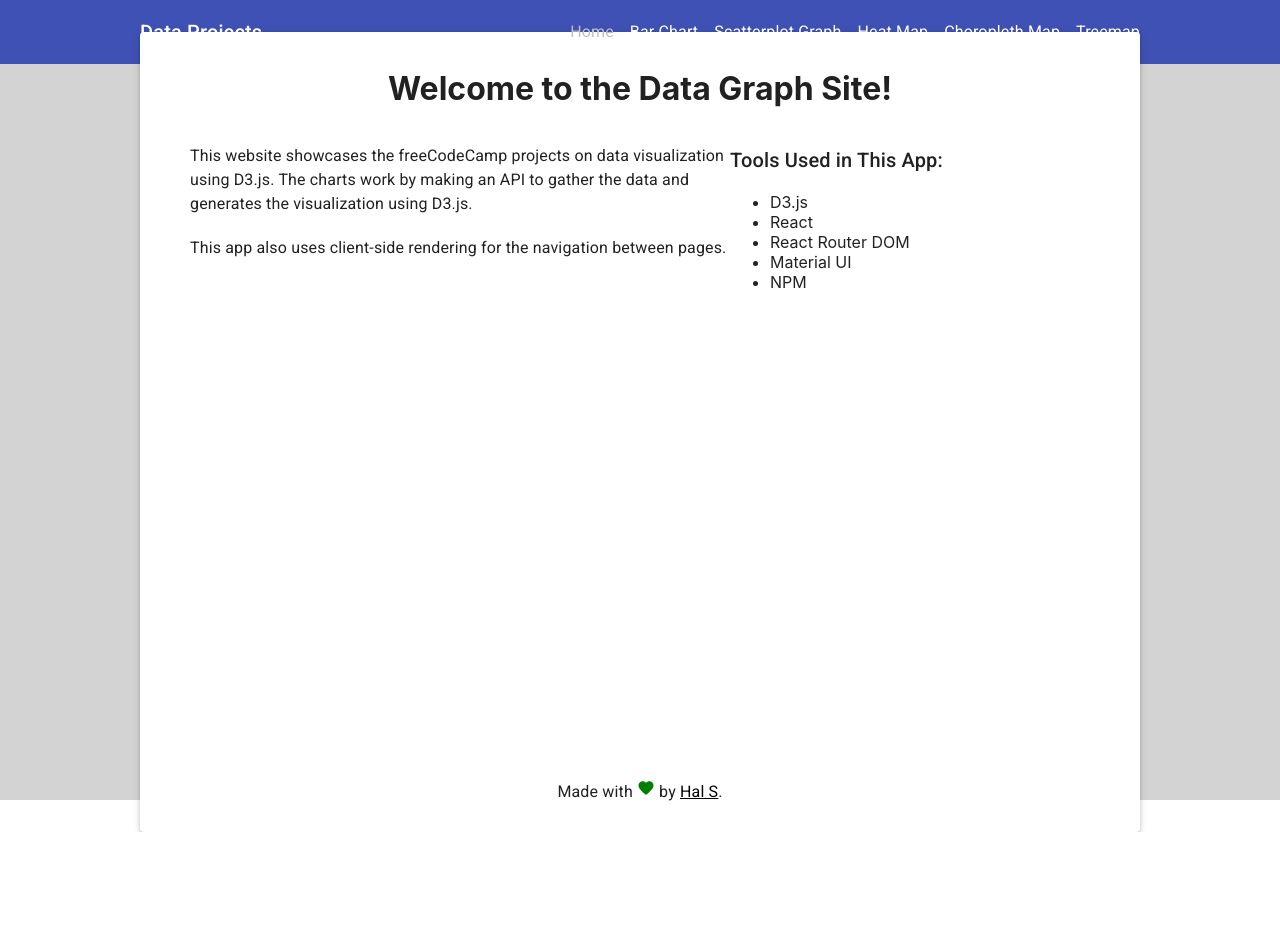
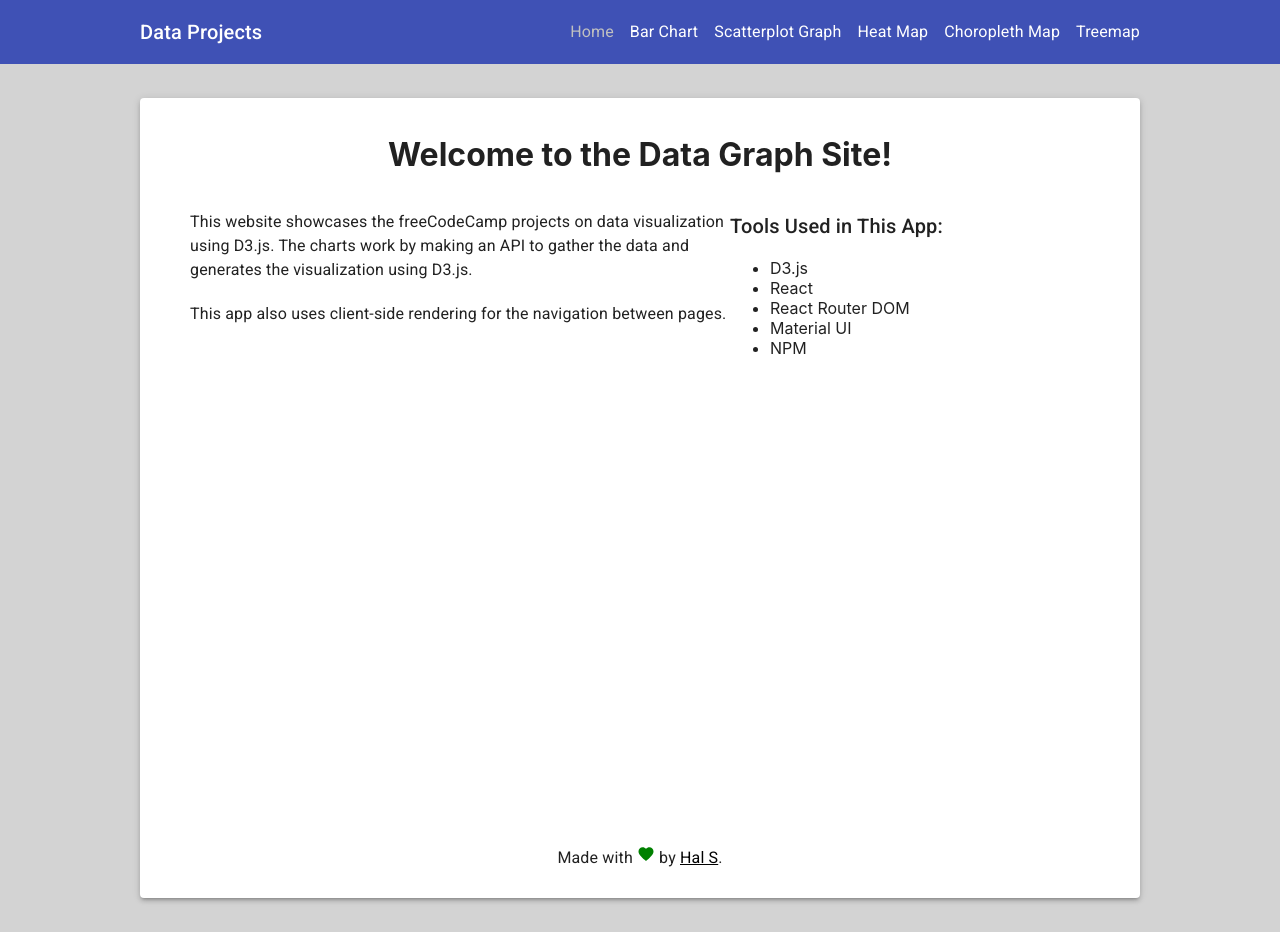
Before and after one commit to communitybicycle/d3-projects, a React (Create React App) app: page / in a window 1280 px wide. Before the commit the page ends 832 px from the top, so only its background shows below. Built offline with nearby package versions, Linux system fonts and the light colour scheme.

Commit message:
Fix viewport height issues

```diff
--- a/src/App.jsx
+++ b/src/App.jsx
@@ -12,10 +12,12 @@ import Treemap from "./pages/Treemap";
 const useStyles = makeStyles(() => ({
   root: {
     backgroundColor: "lightgrey",
-    height: "calc(100vh - 64px)",
+    height: "100%",
+    paddingTop: "34px",
+    paddingBottom: "34px",
     display: "flex",
     justifyContent: "center",
-    alignItems: "center"
+    alignItems: "flex-start"
   }
 }));
 
```
Also changed, not shown: src/App.css (added).
